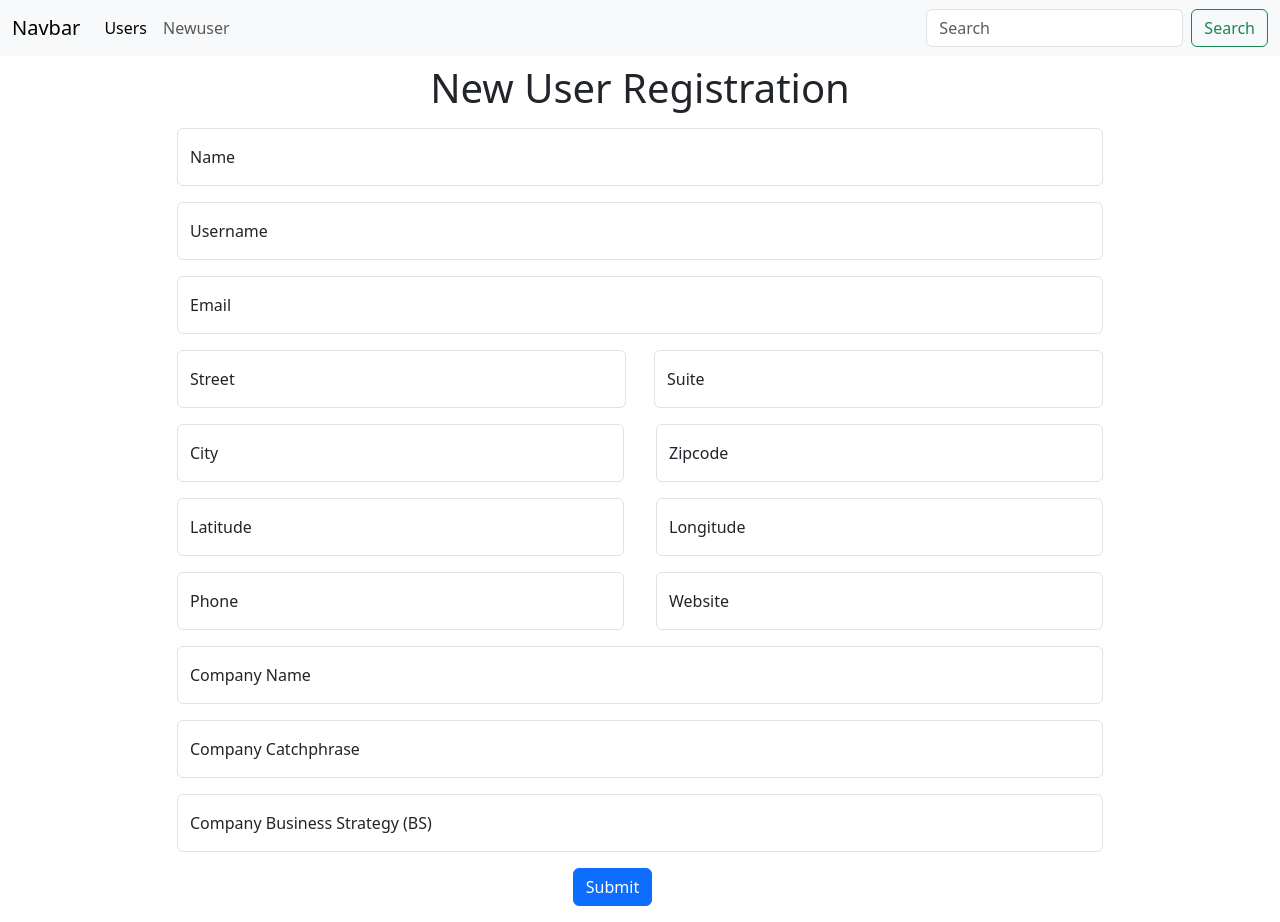
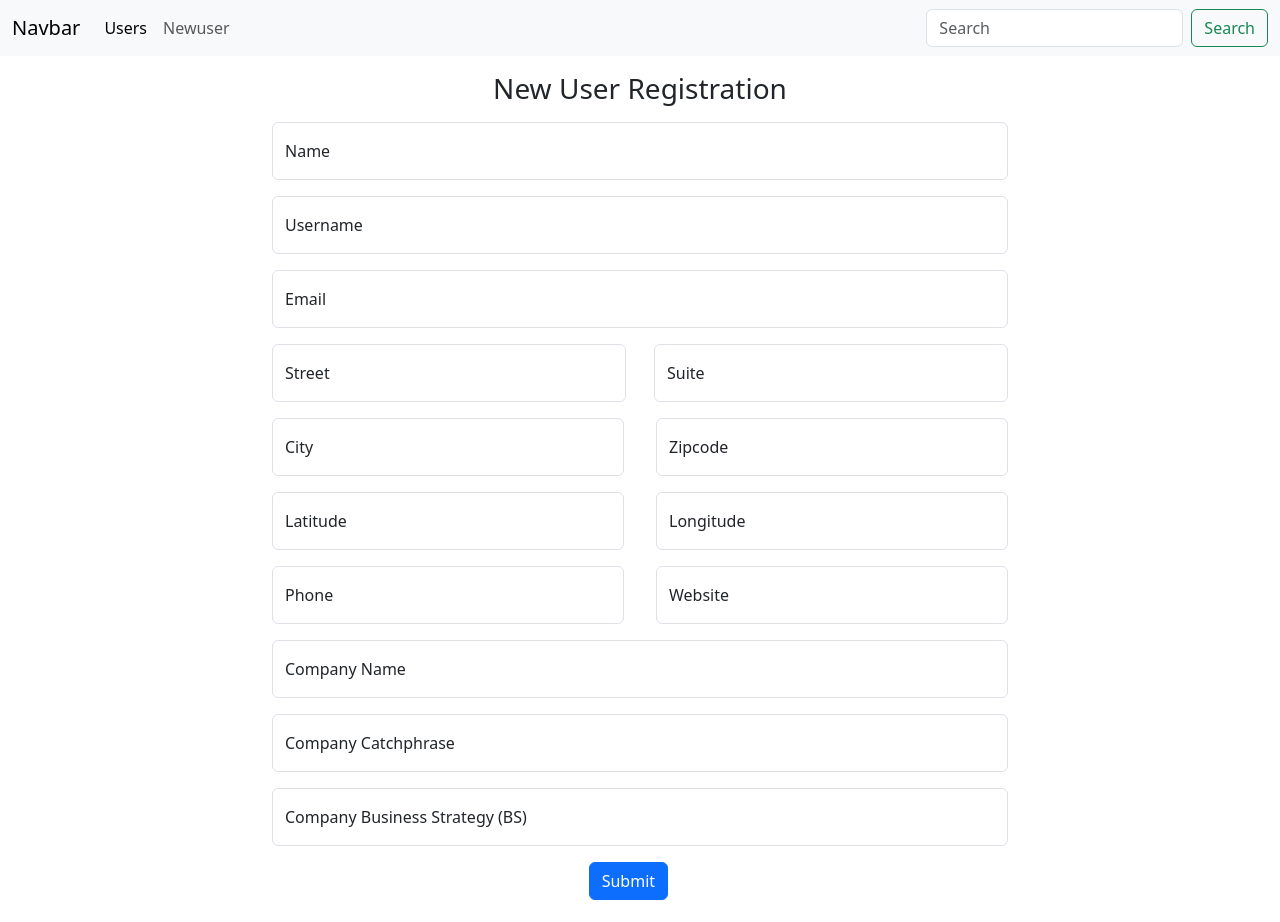
Before and after one commit to jeelion22/Roadmap-Day30-React-Axios-Task-Netlify-Deployment, a React (Vite) app: page /newuser in a window 1280 px wide. Built offline with nearby package versions, Linux system fonts and the light colour scheme.

Commit message:
added features

```diff
--- a/src/App.jsx
+++ b/src/App.jsx
@@ -1,7 +1,10 @@
 import "bootstrap/dist/css/bootstrap.css";
 import Navbar from "./Navbar";
 import Newuser from "./Newuser";
+import Users from "./Users";
+import User from "./User";
 import { BrowserRouter, Routes, Route } from "react-router-dom";
+
 
 function App() {
   return (
@@ -9,6 +12,8 @@ function App() {
       <Navbar />
       <Routes>
         <Route path="/newuser" element={<Newuser />} />
+        <Route path="/users" element={<Users />} />
+        <Route path="/users/:userId" element={<User />} />
       </Routes>
     </BrowserRouter>
   );
--- a/src/Navbar.jsx
+++ b/src/Navbar.jsx
@@ -22,9 +22,13 @@ function Navbar() {
         <div className="collapse navbar-collapse" id="navbarSupportedContent">
           <ul className="navbar-nav me-auto mb-2 mb-lg-0">
             <li className="nav-item">
-              <a className="nav-link active" aria-current="page" href="#">
+              <Link
+                to={"/Users"}
+                className="nav-link active"
+                aria-current="page"
+              >
                 Users
-              </a>
+              </Link>
             </li>
             <li className="nav-item">
               <Link to={"/newuser"} className="nav-link">
--- a/src/Newuser.jsx
+++ b/src/Newuser.jsx
@@ -56,8 +56,8 @@ function Newuser() {
       {(formik) => (
         <div className="container">
           <div className="row justify-content-center">
-            <div className="col-md-10">
-              <h1 className="text-center mt-2 mb-3">New User Registration</h1>
+            <div className="col-md-8">
+              <h3 className="text-center mt-3 mb-3">New User Registration</h3>
               <form action="">
                 <div className="form-floating mb-3">
                   <input
```
